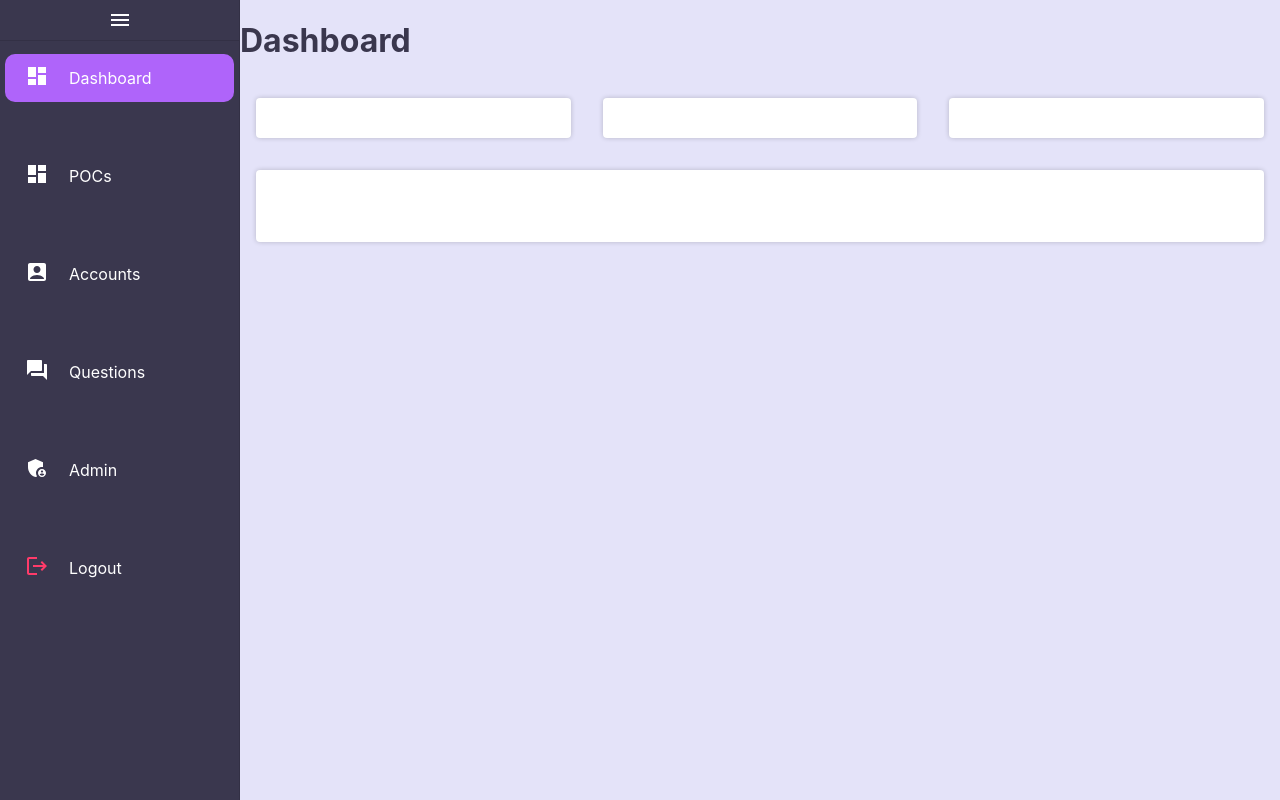
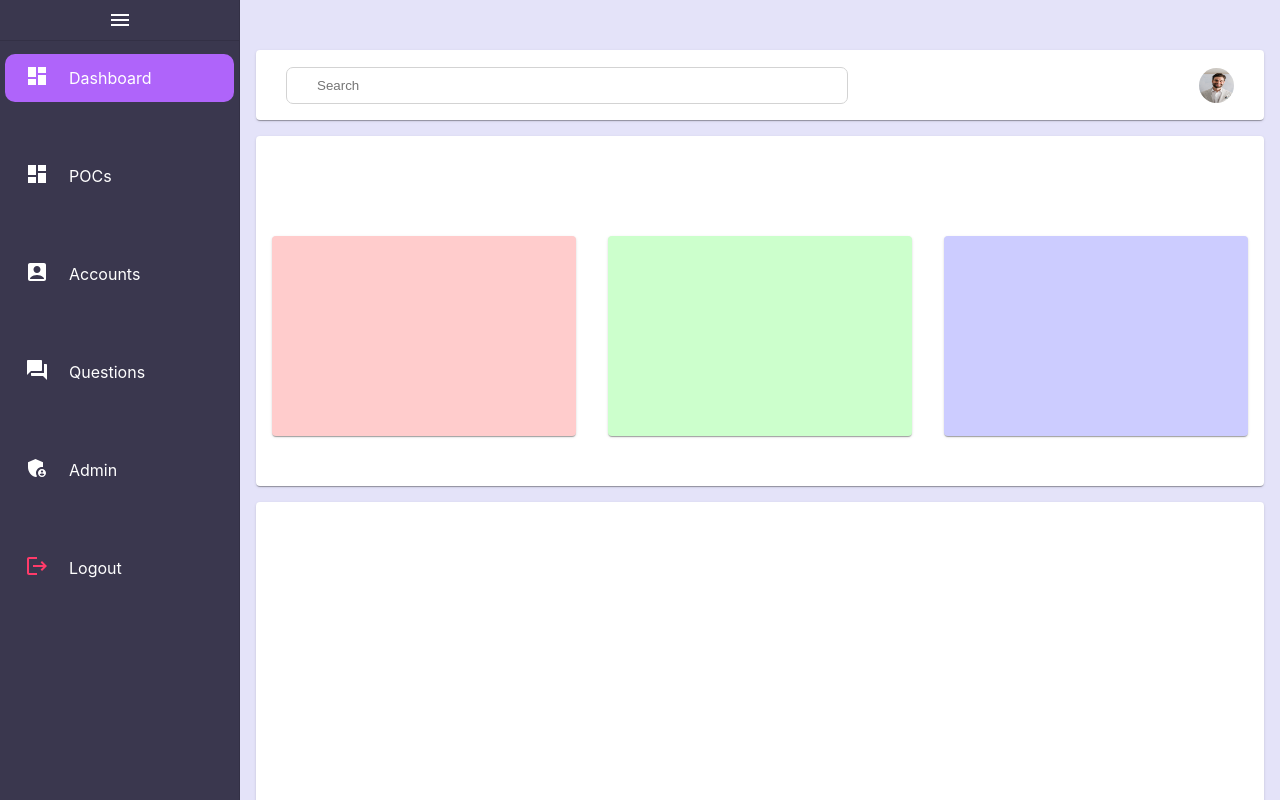
Before and after one commit to ejwalters/poc-management, a React (Create React App) app in the folder frontend/: page / in a window 1280 px wide. Built offline with nearby package versions, Linux system fonts and the light colour scheme.

Commit message:
dashboard ui elements

```diff
--- a/frontend/src/components/Dashboard.js
+++ b/frontend/src/components/Dashboard.js
@@ -6,6 +6,11 @@ import Card from "@material-ui/core/Card";
 import CardHeader from "@material-ui/core/CardHeader";
 import CardContent from "@material-ui/core/CardContent";
 import Table from "@material-ui/core/Table";
+import avatarPlaceholder from '../images/eric.jpg'; // Replace with the path to your placeholder
+import SearchIcon from '@mui/icons-material/Search';
+import InputAdornment from "@material-ui/core/InputAdornment";
+import TextField from "@material-ui/core/TextField";
+
 
 const CardTitleWhite = styled.h4`
     color: #FFFFFF;
@@ -17,28 +22,107 @@ const CardTitleWhite = styled.h4`
     text-decoration: none;
 `;
 
+const StyledCard = styled(Card)`
+    flex: 1;
+    margin: 1em;
+    margin-top: 100px;
+    box-shadow: 0px 0px 5px 0px rgba(0,0,0,0.2);
+    height: 200px;
+`;
+
+const LargeCard = styled(Card)`
+    margin: 1em;
+    box-shadow: 0px 0px 5px 0px rgba(0,0,0,0.2);
+    height: 350px;
+`;
+
+const SearchCard = styled(Card)`
+    display: flex;
+    align-items: center;
+    justify-content: space-between;
+    margin: 1em;
+    margin-top: 50px;
+    box-shadow: 0px 0px 5px 0px rgba(0,0,0,0.2);
+    height: 70px;
+`;
+
+const StyledCard1 = styled(StyledCard)`
+    && {
+        background-color: #ffcccc; // Adjust this value to your liking
+    }
+`;
+
+const StyledCard2 = styled(StyledCard)`
+    && {
+        background-color: #ccffcc; // Adjust this value to your liking
+    }
+`;
+
+const StyledCard3 = styled(StyledCard)`
+    && {
+        background-color: #ccccff; // Adjust this value to your liking
+    }
+`;
+
+const SearchInput = styled.input`
+    width: 500px;
+    height: 15px;
+    margin: 20px;
+    margin-left: 30px;
+    border: 1px solid lightgrey;
+    border-radius: 7px;
+    padding: 10px 30px 10px 10px; // Leave space for the icon
+    background-repeat: no-repeat;
+    background-position: right 10px center;
+    background-size: 20px;
+    padding-left: 30px;
+    ::placeholder {
+        color: lightgrey;
+    }
+    &:focus {
+        outline: none;
+    }
+`;
+
+const CardContainer = styled.div`
+    display: flex;
+    justify-content: space-between;
+`;
+
+const Avatar = styled.img`
+    width: 35px; // Adjust this value to your liking
+    height: 35px; // Adjust this value to your liking
+    border-radius: 50%; // Makes the image circular
+    margin-right: 30px; // Adds some space between the image and the search input
+`;
+
 const Dashboard = () => {
     return (
         <div>
-            <h1>Dashboard</h1>
-            <div style={{ display: 'flex', justifyContent: 'space-between' }}>
-                <Card style={{ flex: 1, margin: '1em', boxShadow: '0px 0px 5px 0px rgba(0,0,0,0.2)' }}>
+            <SearchCard>
+                <SearchInput placeholder="Search" />
+                <Avatar src={avatarPlaceholder} alt="Avatar" />
+            </SearchCard>
+            <LargeCard>
+                <CardContainer>
+                    <StyledCard1>
                         <CardContent>
                             {/* Summary content goes here */}
                         </CardContent>
-                </Card>
-                <Card style={{ flex: 1, margin: '1em', boxShadow: '0px 0px 5px 0px rgba(0,0,0,0.2)' }}>
+                    </StyledCard1>
+                    <StyledCard2>
                         <CardContent>
                             {/* Summary content goes here */}
                         </CardContent>
-                </Card>
-                <Card style={{ flex: 1, margin: '1em', boxShadow: '0px 0px 5px 0px rgba(0,0,0,0.2)' }}>
+                    </StyledCard2>
+                    <StyledCard3>
                         <CardContent>
                             {/* Summary content goes here */}
                         </CardContent>
-                </Card>
-            </div>
-            <Card style={{ margin: '1em', boxShadow: '0px 0px 5px 0px rgba(0,0,0,0.2)' }}>
+                    </StyledCard3>
+                </CardContainer>
+            </LargeCard>
+            <LargeCard>
                 <CardHeader color="primary">
                     <CardTitleWhite>Detail Table</CardTitleWhite>
                 </CardHeader>
@@ -53,7 +137,7 @@ const Dashboard = () => {
                         ]}
                     />
                 </CardContent>
-            </Card>
+            </LargeCard>
         </div>
     );
 }
```
Also changed, not shown: frontend/src/images/eric.jpg (added). Lines whose indentation alone changed are shown as unchanged.
